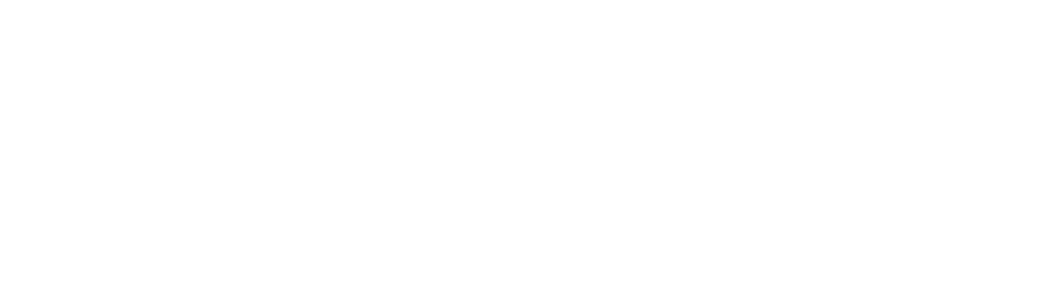
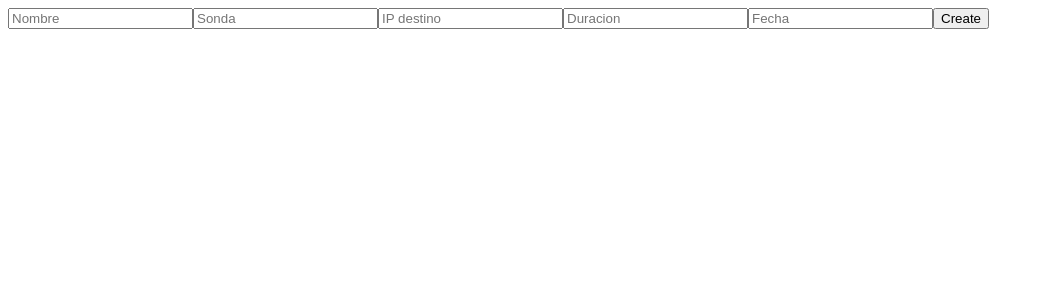
Before and after one commit to Kvoths/network-monitor, an Angular app: page /command in a window 1280 px wide. Before the commit this address led to /. Shown: the top 300 px of the page, without its empty margins (0-1044 px from the left). Built offline with nearby package versions, Linux system fonts and the light colour scheme.

Commit message:
Creados modulos básicos para command y probe

```diff
--- a/src/app/app.module.ts
+++ b/src/app/app.module.ts
@@ -4,6 +4,8 @@
 import { AppComponent } from './app.component';
 import { AppRoutingModule } from './app-routing.module';
 import { UserModule } from './user/user.module';
+import { CommandModule } from './command/command.module';
+import { ProbeModule } from './probe/probe.module';
 
 @NgModule({
   declarations: [
@@ -12,6 +14,8 @@
   imports: [
     BrowserModule,
     UserModule,
+    CommandModule,
+    ProbeModule,
     AppRoutingModule
   ],
   providers: [],
--- /dev/null
+++ b/src/app/command/command-routing.module.ts
@@ -0,0 +1,20 @@
+import { NgModule } from '@angular/core';
+import { Routes, RouterModule } from '@angular/router';
+
+import { CreateComponent } from './create/create.component';
+
+const commandRoutes: Routes = [
+  { path: 'command', component: CreateComponent}
+
+];
+
+@NgModule({
+  imports: [
+    RouterModule.forChild(commandRoutes)
+  ],
+  exports: [
+    RouterModule
+  ]
+})
+
+export class CommandRoutingModule { }
--- /dev/null
+++ b/src/app/command/create/create.component.html
@@ -0,0 +1,10 @@
+<section class="createCommand">
+  <div>
+    <input type="text" placeholder="Nombre">
+    <input type="text" placeholder="Sonda">
+    <input type="text" placeholder="IP destino">
+    <input type="text" placeholder="Duracion">
+    <input type="text" placeholder="Fecha">
+    <input type="button" value="Create">
+  </div>
+</section>
--- /dev/null
+++ b/src/app/command/create/create.component.ts
@@ -0,0 +1,15 @@
+import { Component, OnInit } from '@angular/core';
+
+@Component({
+  selector: 'app-create',
+  templateUrl: './create.component.html',
+  styleUrls: ['./create.component.scss']
+})
+export class CreateComponent implements OnInit {
+
+  constructor() { }
+
+  ngOnInit() {
+  }
+
+}
--- a/tsconfig.json
+++ b/tsconfig.json
@@ -1,7 +1,7 @@
 {
   "compileOnSave": false,
   "compilerOptions": {
-    "baseUrl": "./",
+    "baseUrl": "src",
     "outDir": "./dist/out-tsc",
     "sourceMap": true,
     "declaration": false,
```
Also changed, not shown: src/app/command/command.module.ts (added, +14 -0 lines), src/app/command/create/create.component.scss (added), 2 other files (tests, documents, lock files or other folders).
